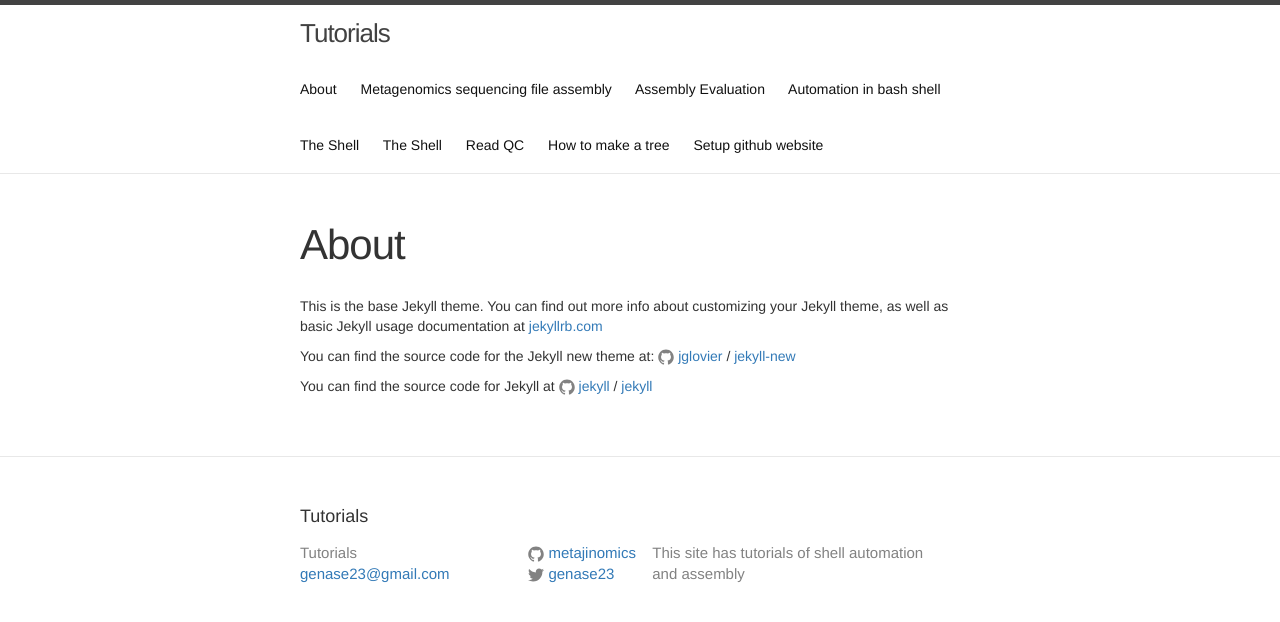
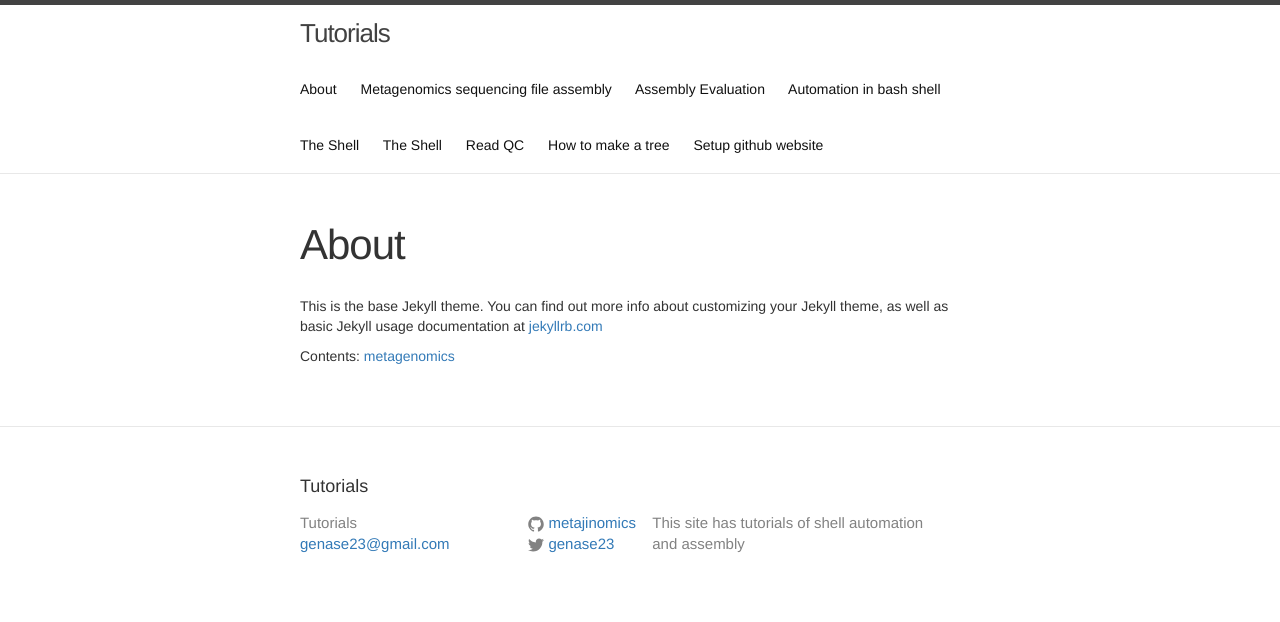
Before and after one commit to metajinomics/tutorials_en, a Jekyll site: the page built from about.md, in a window 1280 px wide. Shown: the top 622 px of the page. Built offline with Jekyll 4.4.1, drawn with Linux system fonts in a browser that asks for light colours.

Commit message:
Update about.md

```diff
--- a/about.md
+++ b/about.md
@@ -6,10 +6,5 @@ permalink: /about/
 
 This is the base Jekyll theme. You can find out more info about customizing your Jekyll theme, as well as basic Jekyll usage documentation at [jekyllrb.com](http://jekyllrb.com/)
 
-You can find the source code for the Jekyll new theme at:
-{% include icon-github.html username="jglovier" %} /
-[jekyll-new](https://github.com/jglovier/jekyll-new)
-
-You can find the source code for Jekyll at
-{% include icon-github.html username="jekyll" %} /
-[jekyll](https://github.com/jekyll/jekyll)
+Contents:
+[metagenomics](http://metajinomics.github.io/tutorials_en/novice/assembly.html)
```
